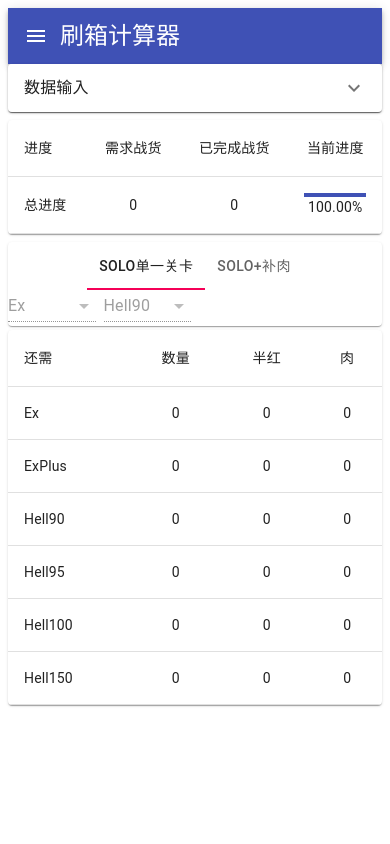
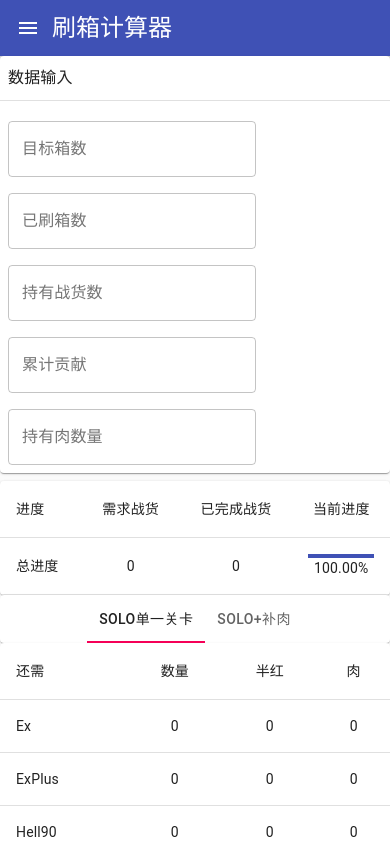
Before and after one commit to niccolozy/gbf-tools, a React (Create React App) app: page / in a window 390 px wide. Shown: the top 844 px of the page. Built offline with nearby package versions, Linux system fonts and the light colour scheme.

Commit message:
Theme and style adjustment
rewrite box calculator into function component, rewrite input zone in both calculators for responsive position changes

```diff
--- a/src/App.js
+++ b/src/App.js
@@ -1,5 +1,10 @@
-import React, { Component } from "react";
-import { Grid } from "@material-ui/core";
+import React, { useState } from "react";
+import { Grid, CssBaseline } from "@material-ui/core";
+import {
+  createMuiTheme,
+  makeStyles,
+  ThemeProvider
+} from "@material-ui/core/styles";
 import Header from "./components/layout/Header";
 import BoxCalculator from "./components/BoxCalculator";
 import SparkCalculator from "./components/SparkCalculator";
@@ -7,37 +12,35 @@ import SparkCalculator from "./components/SparkCalculator";
 const BOX = 0;
 const SPARK = 1;
 
-class App extends Component {
-  constructor(props) {
-    super(props);
-    this.state = {
-      open: false,
-      tools: props.tools,
-      currentTool: 0
-    };
-  }
+const theme = createMuiTheme();
 
-  onToolSelected = (e, index) => {
-    this.setState({ currentTool: index });
+function App(props) {
+  const [currentTool, setCurrentTool] = useState(0);
+
+  const onToolSelected = (e, index) => {
+    setCurrentTool(index);
   };
 
-  render() {
   return (
+    <>
+      <ThemeProvider theme={theme}>
+        <CssBaseline />
         <Grid container>
           <Grid item xs={12}>
             <Header
-            tools={this.state.tools}
-            currentTool={this.state.tools[this.state.currentTool]}
-            onItemClicked={this.onToolSelected}
+              tools={props.tools}
+              currentTool={props.tools[currentTool]}
+              onItemClicked={onToolSelected}
             />
           </Grid>
           <Grid item xs={12}>
-          {(this.state.currentTool === BOX && <BoxCalculator />) ||
-            (this.state.currentTool === SPARK && <SparkCalculator />)}
+            {(currentTool === BOX && <BoxCalculator />) ||
+              (currentTool === SPARK && <SparkCalculator />)}
           </Grid>
         </Grid>
+      </ThemeProvider>
+    </>
   );
-  }
 }
 
 export default App;
--- a/src/components/BoxCalculator/BoxInput.js
+++ b/src/components/BoxCalculator/BoxInput.js
@@ -1,17 +1,24 @@
 import React from "react";
 import {
-  ExpansionPanel,
-  ExpansionPanelSummary,
-  ExpansionPanelDetails,
+  Card,
+  CardHeader,
   TextField,
   Typography,
   Divider
 } from "@material-ui/core";
-import ExpandMoreIcon from "@material-ui/icons/ExpandMore";
 import { makeStyles } from "@material-ui/core/styles";
 
 const useStyles = makeStyles(theme => ({
-  margin: {
+  root: {
+    height: "100%"
+  },
+  header: {
+    padding: theme.spacing(1)
+  },
+  devider: {
+    marginBottom: theme.spacing(1.5)
+  },
+  input: {
     margin: theme.spacing(1)
   }
 }));
@@ -23,57 +30,55 @@ export default function BoxInput({ current, onChange }) {
   };
 
   return (
-    <ExpansionPanel>
-      <ExpansionPanelSummary expandIcon={<ExpandMoreIcon />}>
-        <Typography>数据输入</Typography>
-      </ExpansionPanelSummary>
-      <Divider />
-      <ExpansionPanelDetails style={{ flexDirection: "column" }}>
-        <div>
+    <Card className={classes.root}>
+      <CardHeader
+        className={classes.header}
+        title="数据输入"
+        titleTypographyProps={{ variant: "subtitle1" }}
+      />
+      <Divider className={classes.devider} />
+
       <TextField
         name="targetBox"
         label="目标箱数"
-            variant="standard"
-            className={classes.margin}
+        variant="outlined"
+        className={classes.input}
         onChange={onValueChange}
         value={current.targetBox === null ? "" : current.targetBox}
       />
       <TextField
         name="drewBox"
         label="已刷箱数"
-            variant="standard"
-            className={classes.margin}
+        variant="outlined"
+        className={classes.input}
         onChange={onValueChange}
         value={current.drewBox === null ? "" : current.drewBox}
       />
-        </div>
-        <div>
+
       <TextField
         name="currentToken"
         label="持有战货数"
-            variant="standard"
-            className={classes.margin}
+        variant="outlined"
+        className={classes.input}
         onChange={onValueChange}
         value={current.currentToken === null ? "" : current.currentToken}
       />
       <TextField
         name="currentHonor"
         label="累计贡献"
-            variant="standard"
-            className={classes.margin}
+        variant="outlined"
+        className={classes.input}
         onChange={onValueChange}
         value={current.currentHonor === null ? "" : current.currentHonor}
       />
       <TextField
         name="currentMeat"
         label="持有肉数量"
-            variant="standard"
-            className={classes.margin}
+        variant="outlined"
+        className={classes.input}
         onChange={onValueChange}
         value={current.currentMeat === null ? "" : current.currentMeat}
       />
-        </div>
-      </ExpansionPanelDetails>
-    </ExpansionPanel>
+    </Card>
   );
 }
--- a/src/components/BoxCalculator/index.js
+++ b/src/components/BoxCalculator/index.js
@@ -1,4 +1,4 @@
-import React, { Component } from "react";
+import React, { useState, useEffect } from "react";
 import {
   Grid,
   Paper,
@@ -7,8 +7,10 @@ import {
   Select,
   MenuItem,
   Typography,
-  FormControl
+  FormControl,
+  useMediaQuery
 } from "@material-ui/core";
+import { makeStyles } from "@material-ui/core/styles";
 
 import BoxInput from "./BoxInput";
 import BoxProgress from "./BoxProgress.js";
@@ -22,61 +24,128 @@ import { mobInfo } from "./constants";
 const SOLO = 0;
 const SOLOandMEAT = 1;
 
-class BoxCalculator extends Component {
-  constructor(props) {
-    super(props);
-    this.state = {
-      targetBox: null,
-      drewBox: null,
-      currentToken: null,
-      currentHonor: null,
-      currentMeat: null,
-      estimationMode: SOLO,
-      meatChoice: "Ex",
-      soloChoice: "Hell90"
-    };
+const useStyles = makeStyles(theme => ({
+  inputZone: {
+    height: "100%"
+  },
+  outputZone: {
+    height: "100%"
   }
+}));
 
-  onInputChange = (inputName, value) => {
-    this.setState({ [inputName]: Number(value) });
+function BoxCalculator(props) {
+  const [targetBox, setTargetBox] = useState(null);
+  const [drewBox, setDrewBox] = useState(null);
+  const [currentToken, setCurrentToken] = useState(null);
+  const [currentHonor, setCurrentHonor] = useState(null);
+  const [currentMeat, setCurrentMeat] = useState(null);
+  const [estimationMode, setEstimationMode] = useState(0);
+  const [meatChoice, setMeatChoice] = useState("Ex");
+  const [soloChoice, setSoloChoice] = useState("Hell90");
+  const classes = useStyles();
+  const matches = useMediaQuery(theme => theme.breakpoints.up("xs"));
+
+  const onInputChange = (inputName, value) => {
+    switch (inputName) {
+      case "targetBox":
+        setTargetBox(value);
+        break;
+      case "drewBox":
+        setDrewBox(value);
+        break;
+      case "currentToken":
+        setCurrentToken(value);
+        break;
+      case "currentHonor":
+        setCurrentHonor(value);
+        break;
+      case "currentMeat":
+        setCurrentMeat(value);
+        break;
+      default:
+    }
   };
 
-  onModeChange = (e, mode) => {
-    this.setState({ estimationMode: mode });
+  const onModeChange = (e, mode) => {
+    setEstimationMode(Number(mode));
   };
 
-  onChoiceChange = e => {
-    this.setState({ [e.target.name]: e.target.value });
+  const onChoiceChange = e => {
+    switch (e.target.name) {
+      case "meatChoice":
+        setMeatChoice(e.target.value);
+        break;
+      case "soloChoice":
+        setSoloChoice(e.target.value);
+        break;
+      default:
+    }
   };
 
-  componentDidMount = () => {
-    this.setState(JSON.parse(localStorage.getItem("BoxCalculator")));
+  useEffect(() => {
+    let state = JSON.parse(localStorage.getItem("BoxCalculator"));
+    if (state !== null) {
+      setTargetBox(state.targetBox);
+      setDrewBox(state.drewBox);
+      setCurrentToken(state.currentToken);
+      setCurrentHonor(state.currentHonor);
+      setCurrentMeat(state.currentMeat);
+      setEstimationMode(state.estimationMode);
+      setMeatChoice(state.meatChoice);
+      setSoloChoice(state.soloChoice);
+    }
+  }, []);
+
+  useEffect(() => {
+    let state = {
+      targetBox: targetBox,
+      drewBox: drewBox,
+      currentToken: currentToken,
+      currentHonor: currentHonor,
+      currentMeat: currentMeat,
+      estimationMode: estimationMode,
+      meatChoice: meatChoice,
+      soloChoice: soloChoice
     };
+    localStorage.setItem("BoxCalculator", JSON.stringify(state));
+  }, [
+    targetBox,
+    drewBox,
+    currentToken,
+    currentHonor,
+    currentMeat,
+    estimationMode,
+    meatChoice,
+    soloChoice
+  ]);
 
-  componentDidUpdate = () => {
-    localStorage.setItem("BoxCalculator", JSON.stringify(this.state));
-  };
-
-  render() {
-    // console.log(this.state);
   const meatChoices = Object.keys(mobInfo).filter(mob => !mobInfo[mob].meat);
   const soloChoices = Object.keys(mobInfo).filter(mob => mobInfo[mob].meat);
   let payload = {
-      mode: this.state.estimationMode,
+    mode: estimationMode,
     progress: null,
     neededSolos: null
   };
-    switch (this.state.estimationMode) {
+  let data = {
+    targetBox: targetBox,
+    drewBox: drewBox,
+    currentToken: currentToken,
+    currentHonor: currentHonor,
+    currentMeat: currentMeat,
+    estimationMode: estimationMode,
+    meatChoice: meatChoice,
+    soloChoice: soloChoice
+  };
+
+  switch (estimationMode) {
     case SOLO:
-        [payload.progress, payload.neededSolos] = calculateNeededSolo(
-          this.state
-        );
+      [payload.progress, payload.neededSolos] = calculateNeededSolo(data);
       break;
     case SOLOandMEAT:
       [
         payload.progress,
         payload.neededSolos
-        ] = calculateNeededSoloWithMeatRefill(this.state);
+      ] = calculateNeededSoloWithMeatRefill(data);
       break;
     default:
       break;
@@ -84,34 +153,31 @@ class BoxCalculator extends Component {
 
   return (
     <Grid container spacing={1}>
-        <Grid item xs={12}>
-          <Paper>
-            <BoxInput current={this.state} onChange={this.onInputChange} />
-          </Paper>
+      <Grid item sm={3} xs={12}>
+        <BoxInput current={data} onChange={onInputChange} />
       </Grid>
 
-        <Grid item xs={12}>
+      <Grid item sm={9} xs={12}>
+        <Paper className={classes.outputZone}>
           <BoxProgress progress={payload.progress} />
-        </Grid>
 
-        <Grid item xs={12}>
           <Paper>
-            <Tabs
-              value={this.state.estimationMode}
-              onChange={this.onModeChange}
-              centered
-            >
+            <Tabs value={estimationMode} onChange={onModeChange} centered>
               <Tab value={SOLO} label="Solo单一关卡" />
               <Tab value={SOLOandMEAT} label="Solo+补肉" />
             </Tabs>
+
+            {estimationMode === SOLOandMEAT && (
               <Grid container spacing={1} alignItems="center">
                 <Grid item xs={3}>
-                <FormControl fullWidth>
+                  <FormControl
+                    fullWidth
+                    style={{ marginLeft: 10, marginRight: 10 }}
+                  >
                     <Select
                       name="meatChoice"
-                    value={this.state.meatChoice}
-                    disabled={this.state.estimationMode === SOLO}
-                    onChange={this.onChoiceChange}
+                      value={meatChoice}
+                      onChange={onChoiceChange}
                     >
                       {meatChoices.map(mob => {
                         return (
@@ -124,12 +190,14 @@ class BoxCalculator extends Component {
                   </FormControl>
                 </Grid>
                 <Grid item xs={3}>
-                <FormControl fullWidth>
+                  <FormControl
+                    fullWidth
+                    style={{ marginLeft: 10, marginRight: 10 }}
+                  >
                     <Select
                       name="soloChoice"
-                    value={this.state.soloChoice}
-                    disabled={this.state.estimationMode === SOLO}
-                    onChange={this.onChoiceChange}
+                      value={soloChoice}
+                      onChange={onChoiceChange}
                     >
                       {soloChoices.map(mob => {
                         return (
@@ -143,23 +211,22 @@ class BoxCalculator extends Component {
                 </Grid>
 
                 <Grid item xs={6}>
-                {this.state.estimationMode === SOLOandMEAT && (
+                  {estimationMode === SOLOandMEAT && (
                     <Typography variant="subtitle2" align="center">
-                    计算假设平均每只{this.state.meatChoice}掉落
-                    {mobInfo[this.state.meatChoice].meatGain}肉
+                      计算假设平均每只{meatChoice}掉落
+                      {mobInfo[meatChoice].meatGain}肉
                     </Typography>
                   )}
                 </Grid>
               </Grid>
+            )}
           </Paper>
-        </Grid>
 
-        <Grid item xs={12}>
           <BoxEstimation payload={payload} />
+        </Paper>
       </Grid>
     </Grid>
   );
 }
-}
 
 export default BoxCalculator;
--- a/src/components/SparkCalculator/index.js
+++ b/src/components/SparkCalculator/index.js
@@ -10,23 +10,34 @@ import {
   CardHeader,
   Typography
 } from "@material-ui/core";
+import { makeStyles } from "@material-ui/core/styles";
 import crystalImg from "../../assets/crystal.jpg";
 import singleTicketImg from "../../assets/signle-roll-ticket.jpg";
 import tenRollTicketImg from "../../assets/10-roll-ticket.jpg";
 
-const imageStyle = {
-  width: "auto",
-  height: "auto",
-  margin: "auto",
-  maxWidth: "25%",
-  maxHeight: 86.776
-};
-
-const cardStyle = {
-  display: "flex",
-  padding: 10,
-  margin: 5
-};
+const useStyles = makeStyles(theme => ({
+  root: {
+    display: "flex",
+    flexWrap: "wrap",
+    padding: 10
+  },
+  card: {
+    display: "flex",
+    padding: 10,
+    margin: 5,
+    [theme.breakpoints.up("sm")]: {
+      flex: 1
+    }
+    // flex: 1 //between md and lg?
+  },
+  image: {
+    width: "auto",
+    height: "auto",
+    margin: "auto",
+    maxWidth: "25%",
+    maxHeight: 86.776
+  }
+}));
 
 export default function SparkCalculator(props) {
   const [crystal, setCrystal] = useState(0);
@@ -51,6 +62,8 @@ export default function SparkCalculator(props) {
     localStorage.setItem("SparkCalculator", JSON.stringify(state));
   }, [crystal, singleRollTicket, tenRollTicket]);
 
+  const classes = useStyles();
+
   let rolls = Math.floor(
     (crystal + 300 * singleRollTicket + 3000 * tenRollTicket) / 300
   );
@@ -58,13 +71,13 @@ export default function SparkCalculator(props) {
 
   return (
     <Grid container spacing={1}>
-      <Grid
-        item
-        xs={12}
-        style={{ display: "flex", flexWrap: "wrap", padding: 10 }}
-      >
-        <Card style={cardStyle}>
-          <CardMedia component="img" image={crystalImg} style={imageStyle} />
+      <Grid item xs={12} className={classes.root}>
+        <Card className={classes.card}>
+          <CardMedia
+            component="img"
+            image={crystalImg}
+            className={classes.image}
+          />
           <CardContent>
             <TextField
               name="crystal"
@@ -77,11 +90,11 @@ export default function SparkCalculator(props) {
             />
           </CardContent>
         </Card>
-        <Card style={cardStyle}>
+        <Card className={classes.card}>
           <CardMedia
             component="img"
             image={singleTicketImg}
-            style={imageStyle}
+            className={classes.image}
           />
           <CardContent>
             <TextField
@@ -95,11 +108,11 @@ export default function SparkCalculator(props) {
             />
           </CardContent>
         </Card>
-        <Card style={cardStyle}>
+        <Card className={classes.card}>
           <CardMedia
             component="img"
             image={tenRollTicketImg}
-            style={imageStyle}
+            className={classes.image}
           />
           <CardContent>
             <TextField
@@ -118,7 +131,7 @@ export default function SparkCalculator(props) {
         <Card>
           <CardHeader
             title="攒井进度"
-            titleTypographyProps={{ variant: "h5" }}
+            titleTypographyProps={{ variant: "h6" }}
           />
           <Divider />
           <div style={{ padding: 10, display: "flex" }}>
@@ -127,10 +140,10 @@ export default function SparkCalculator(props) {
               value={progress * 100 > 100 ? 100 : progress * 100}
               size={70}
             />
-            <Typography variant="h5" style={{ margin: "auto" }}>
+            <Typography variant="h6" style={{ margin: "auto" }}>
               {(progress * 100).toFixed(2) + "%"}
             </Typography>
-            <Typography variant="h5" style={{ margin: "auto" }}>
+            <Typography variant="h6" style={{ margin: "auto" }}>
               {rolls} / 300抽
             </Typography>
           </div>
```
Lines whose indentation alone changed are shown as unchanged.
